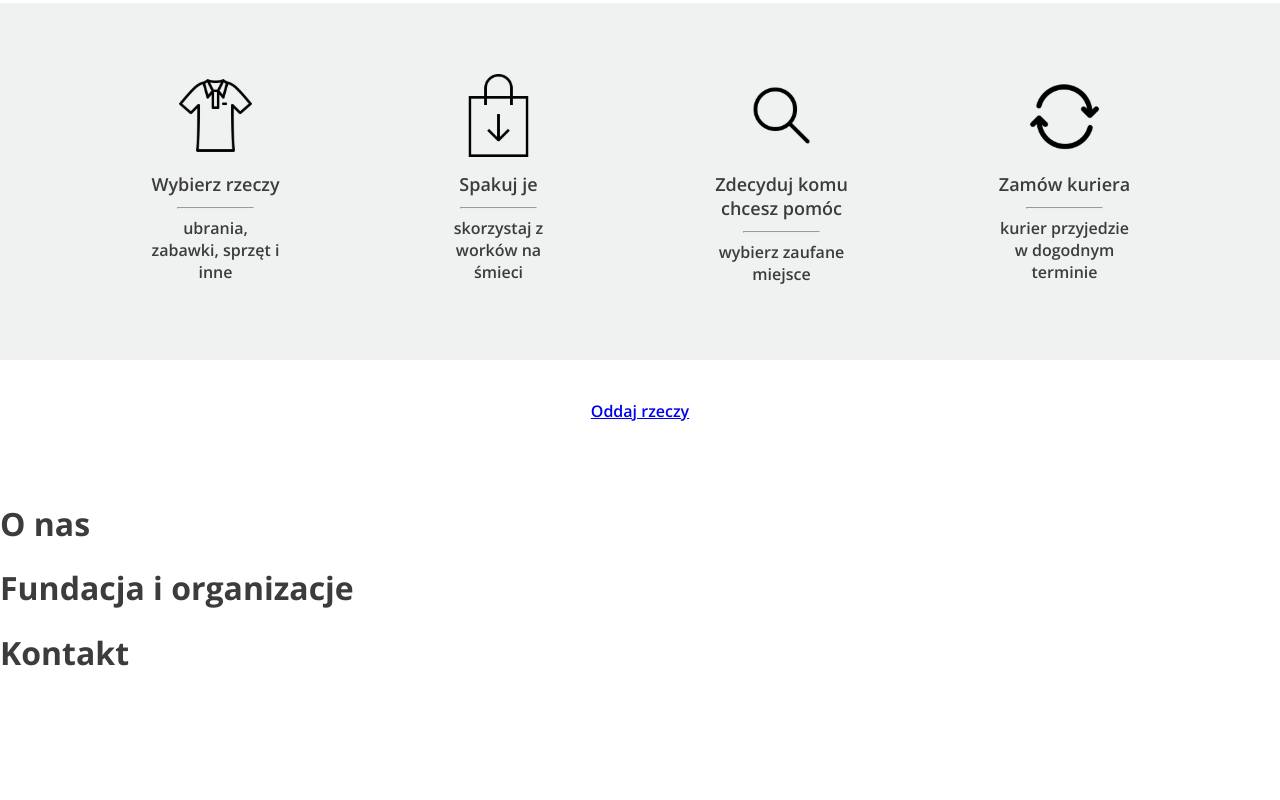
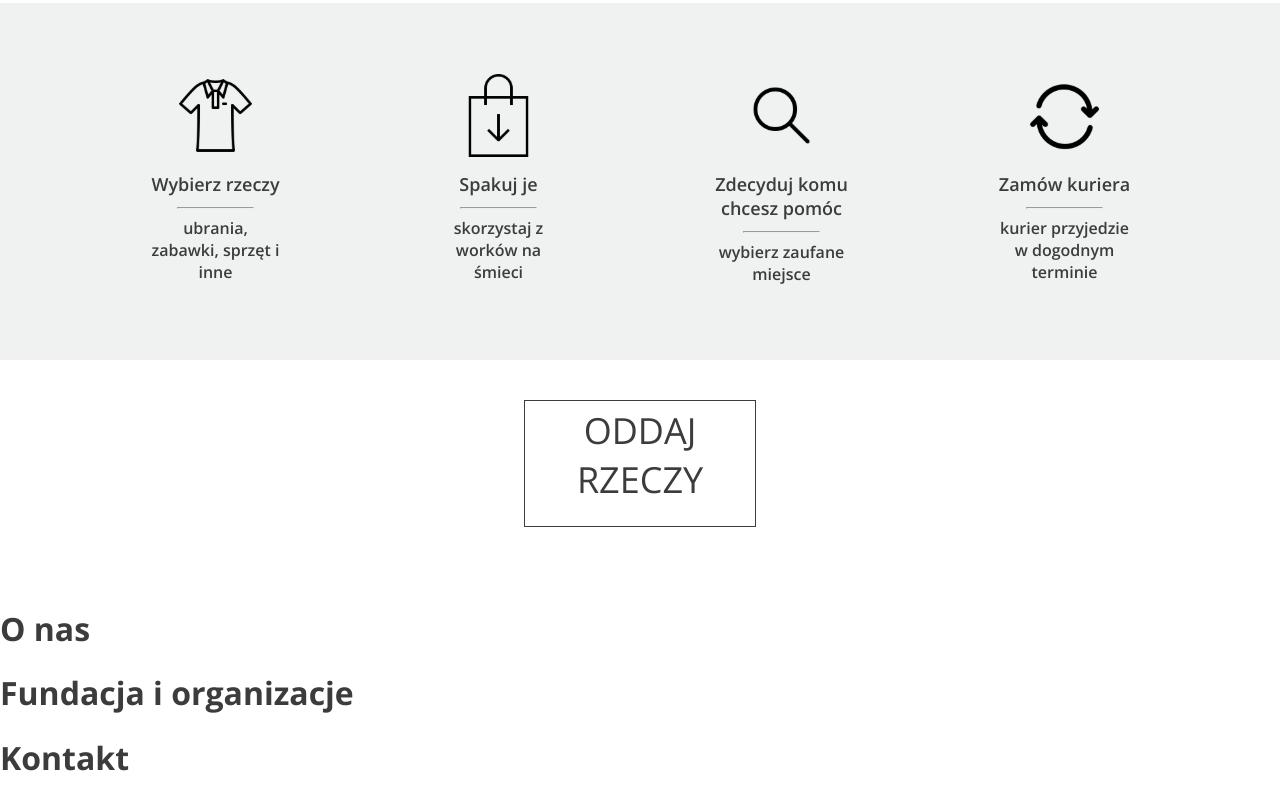
Before and after one commit to GeneralWinter101/OddamWDobreRece, a React (Create React App) app: page / in a window 1280 px wide. Shown: the part 1410-2210 px from the top of the page. Before the commit the page ends 2105 px from the top, so only its background shows below. Built offline with nearby package versions, Linux system fonts and the light colour scheme.

Commit message:
added working button and link to login for 4 col section

```diff
--- a/src/scss/_home4columns.scss
+++ b/src/scss/_home4columns.scss
@@ -36,4 +36,16 @@
 }
 
 .quad-col-btn {
+  display: block;
+  text-decoration: none;
+  text-transform: uppercase;
+  text-align: center;
+  font-size: 36px;
+  color: $font-color;
+  font-weight: lighter;
+  border: 1px solid $font-color;
+  padding: 5px 50px 0;
+  width: 130px;
+  height: 120px;
+  margin: 0 auto;
 }
```
Also changed, not shown: 1 other file (tests, documents, lock files or other folders).
